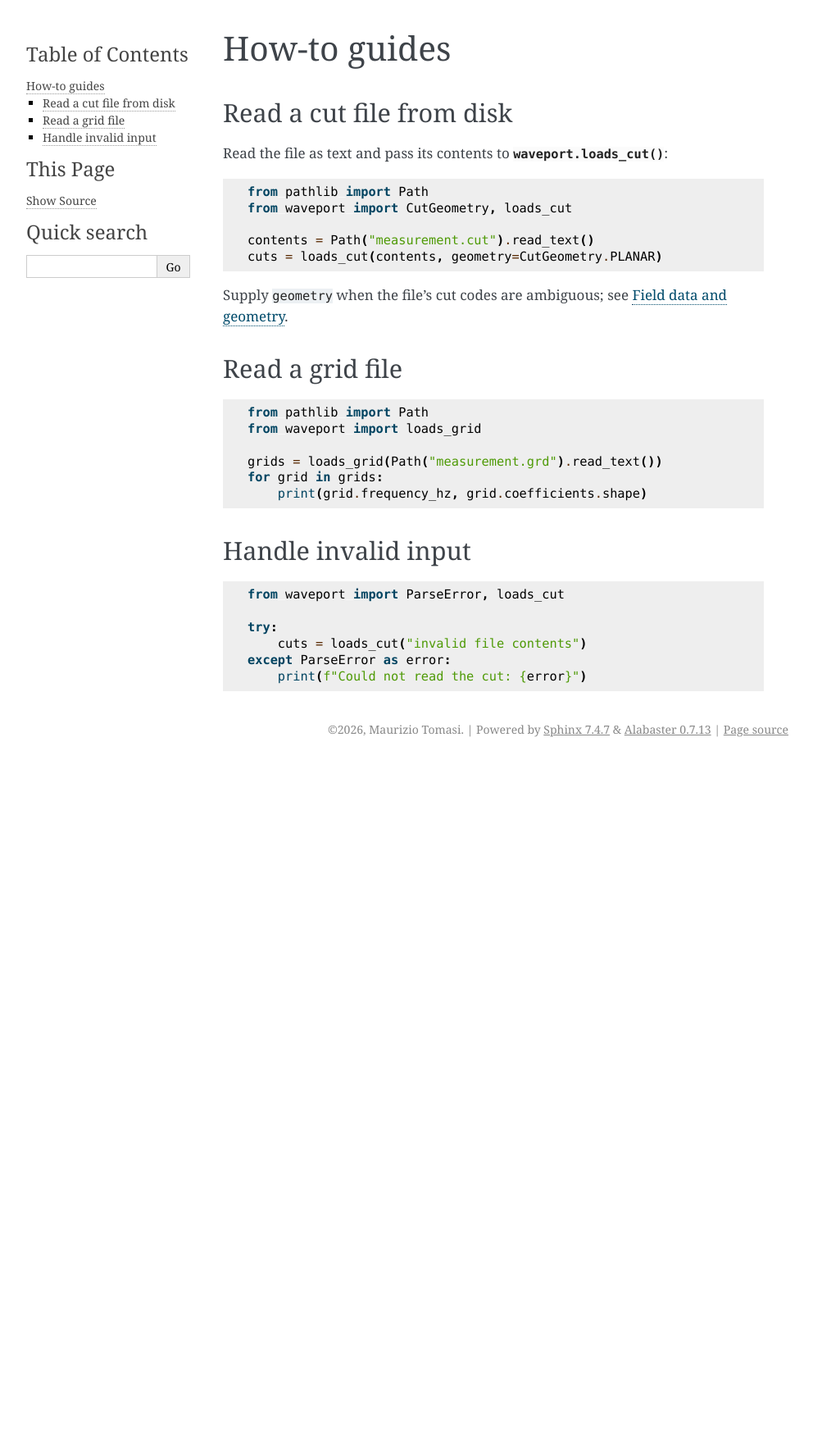
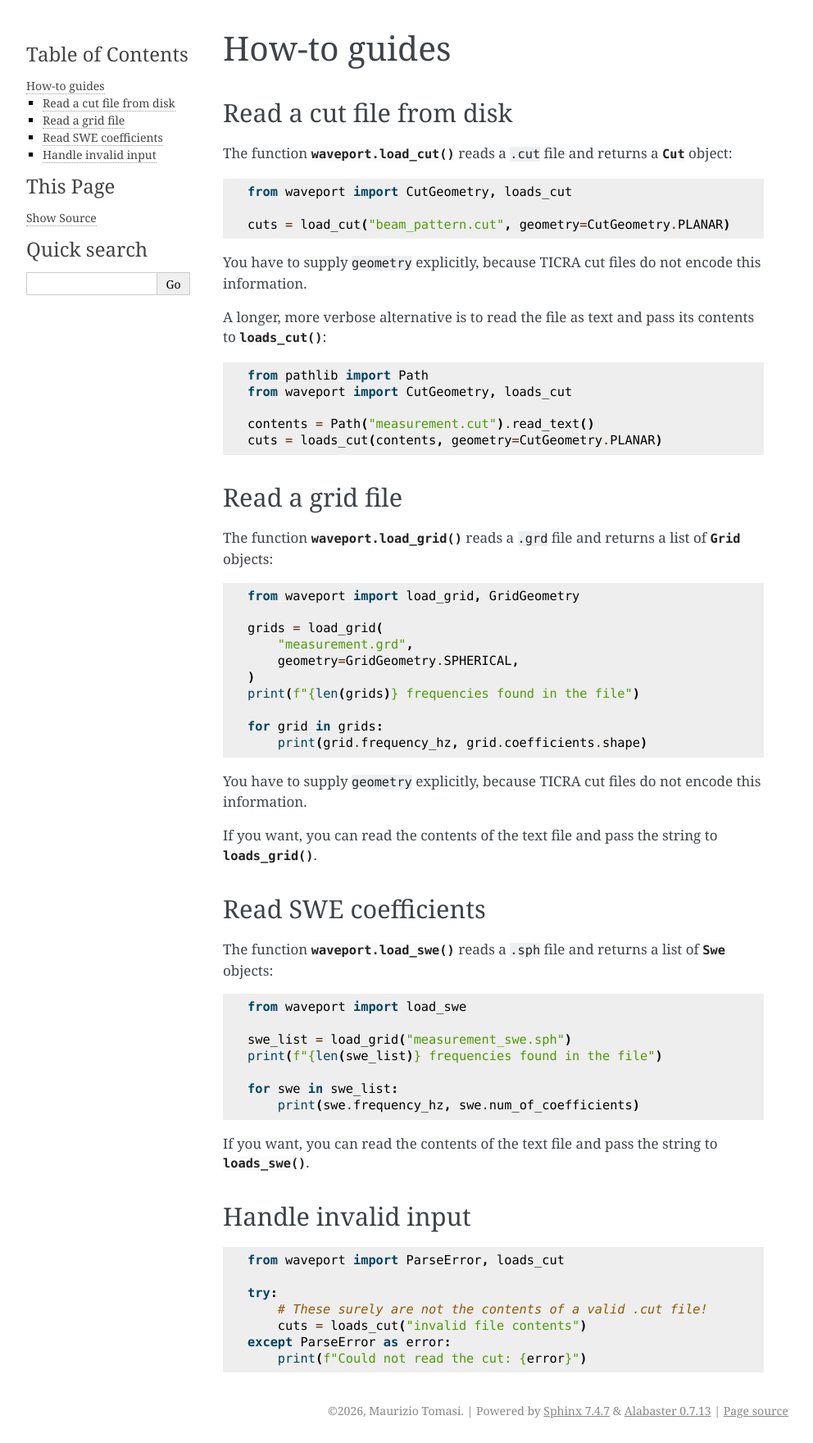
Before and after one commit to unimilab/waveport, a Sphinx documentation site: the page built from docs/how-to/index.rst, in a window 1280 px wide. Shown: the whole page at 82% size, without its empty margins (148-1140 px from the left). Built offline with Sphinx 7.4.7, drawn with Linux system fonts in a browser that asks for light colours; before the commit the page ends 929 px from its top, so only the background shows below that.

```diff
--- a/docs/how-to/index.rst
+++ b/docs/how-to/index.rst
@@ -4,7 +4,18 @@ How-to guides
 Read a cut file from disk
 -------------------------
 
-Read the file as text and pass its contents to :func:`waveport.loads_cut`:
+The function :func:`waveport.load_cut` reads a ``.cut`` file and returns a :class:`.Cut` object:
+
+.. code-block:: python
+
+   from waveport import CutGeometry, loads_cut
+
+   cuts = load_cut("beam_pattern.cut", geometry=CutGeometry.PLANAR)
+
+You have to supply ``geometry`` explicitly, because TICRA cut files do not encode this information.
+
+A longer, more verbose alternative is to read the file as text and
+pass its contents to :func:`.loads_cut`:
 
 .. code-block:: python
 
@@ -14,20 +25,53 @@ Read the file as text and pass its contents to :func:`waveport.loads_cut`:
    contents = Path("measurement.cut").read_text()
    cuts = loads_cut(contents, geometry=CutGeometry.PLANAR)
 
-Supply ``geometry`` when the file's cut codes are ambiguous; see
-:doc:`../explanation/index`.
 
 Read a grid file
 ----------------
 
+The function :func:`waveport.load_grid` reads a ``.grd`` file and
+returns a list of :class:`.Grid` objects:
+
 .. code-block:: python
 
-   from pathlib import Path
-   from waveport import loads_grid
+   from waveport import load_grid, GridGeometry
 
-   grids = loads_grid(Path("measurement.grd").read_text())
+   grids = load_grid(
+       "measurement.grd",
+       geometry=GridGeometry.SPHERICAL,
+   )
+   print(f"{len(grids)} frequencies found in the file")
+
    for grid in grids:
        print(grid.frequency_hz, grid.coefficients.shape)
+
+
+You have to supply ``geometry`` explicitly, because TICRA cut files do not encode this information.
+
+If you want, you can read the contents of the text file and pass the
+string to :func:`.loads_grid`.
+
+
+Read SWE coefficients
+---------------------
+
+The function :func:`waveport.load_swe` reads a ``.sph`` file and
+returns a list of :class:`.Swe` objects:
+
+.. code-block:: python
+
+   from waveport import load_swe
+
+   swe_list = load_grid("measurement_swe.sph")
+   print(f"{len(swe_list)} frequencies found in the file")
+
+   for swe in swe_list:
+       print(swe.frequency_hz, swe.num_of_coefficients)
+
+
+If you want, you can read the contents of the text file and pass the
+string to :func:`.loads_swe`.
+
 
 Handle invalid input
 --------------------
@@ -37,6 +81,7 @@ Handle invalid input
    from waveport import ParseError, loads_cut
 
    try:
+       # These surely are not the contents of a valid .cut file!
        cuts = loads_cut("invalid file contents")
    except ParseError as error:
        print(f"Could not read the cut: {error}")
--- a/docs/tutorials/index.rst
+++ b/docs/tutorials/index.rst
@@ -9,8 +9,7 @@ coefficients. Run it in an environment with WavePort installed.
    import numpy as np
    from waveport import example_data_path, loads_cut
 
-   contents = example_data_path("spherical_polar.cut").read_text()
-   cuts = loads_cut(contents)
+   cuts = load_cut(example_data_path("spherical_polar.cut"))
    first_cut = cuts[0]
 
    print(first_cut.num_of_values_in_cut)
@@ -20,5 +19,3 @@ coefficients. Run it in an environment with WavePort installed.
 A file can contain multiple cuts, so :func:`waveport.loads_cut` returns a list.
 Each cut's coefficient array has one row per sample and one column per field
 component. ``amplitude`` contains the absolute values of the complex fields.
-
-Continue with :doc:`../how-to/index` to read your own files and grid data.
```
Also changed, not shown: README.md (+34 -10 lines), docs/contributing.rst (+5 -3 lines), 4 other files.
